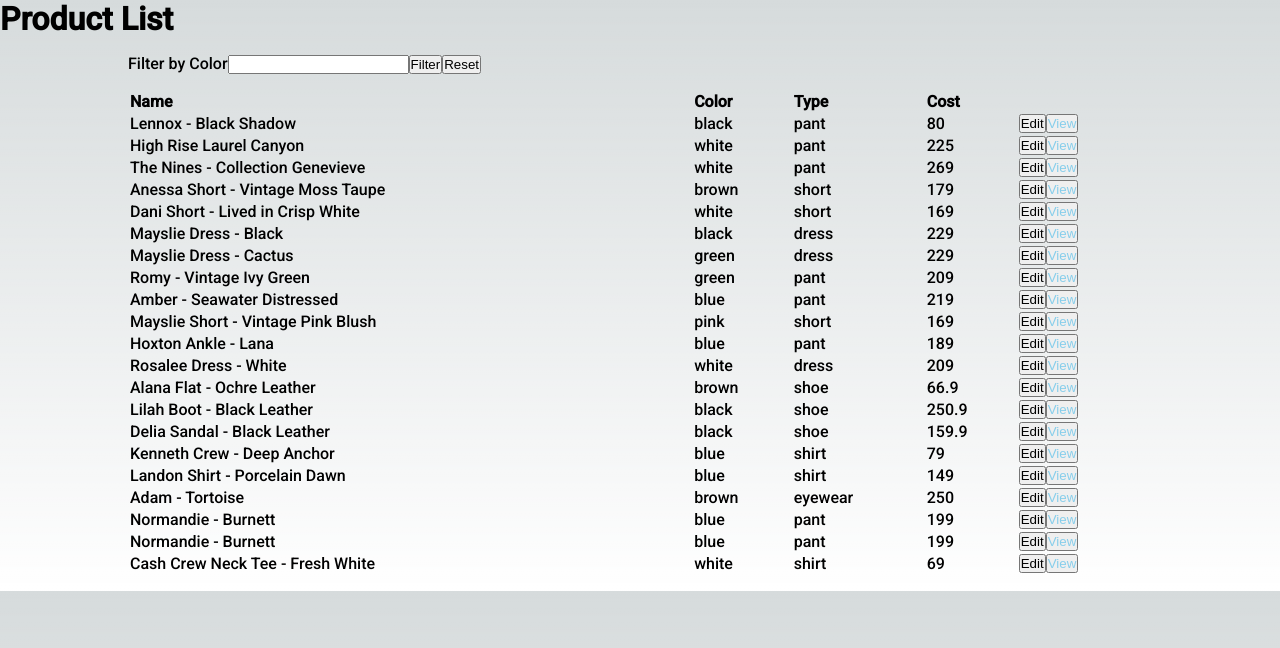
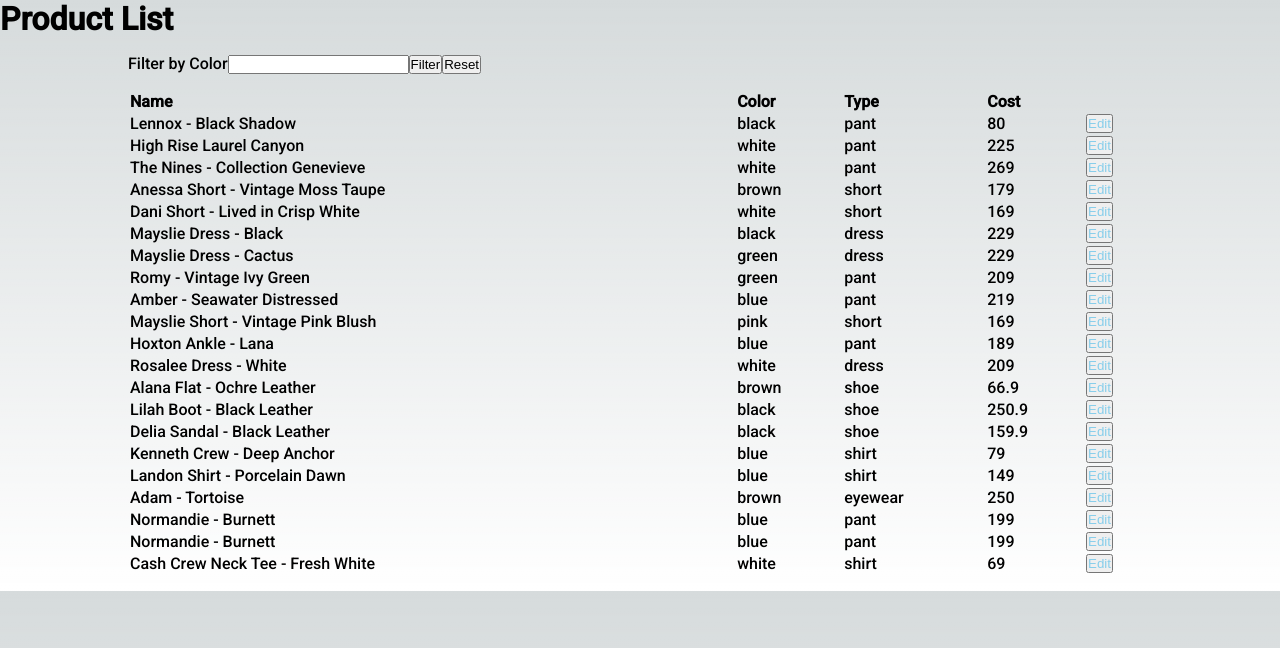
Before and after one commit to mgreci/paige-challenge, a Next.js app: page /product-list in a window 1280 px wide. Shown: the top 648 px of the page. Built offline with nearby package versions, Linux system fonts and the light colour scheme.

Commit message:
only one column button

```diff
--- a/src/app/product-list/page.tsx
+++ b/src/app/product-list/page.tsx
@@ -51,8 +51,7 @@ export default function ProductList({ }) {
 								<td>{type}</td>
 								<td>{price}</td>
 								<td>
-									<button type="button">Edit</button>
-									<button type="button"><Link href={`/product-detail/${sku}`}>View</Link></button>
+									<button type="button"><Link href={`/product-detail/${sku}`}>Edit</Link></button>
 								</td>
 							</tr>
 						))}
```
